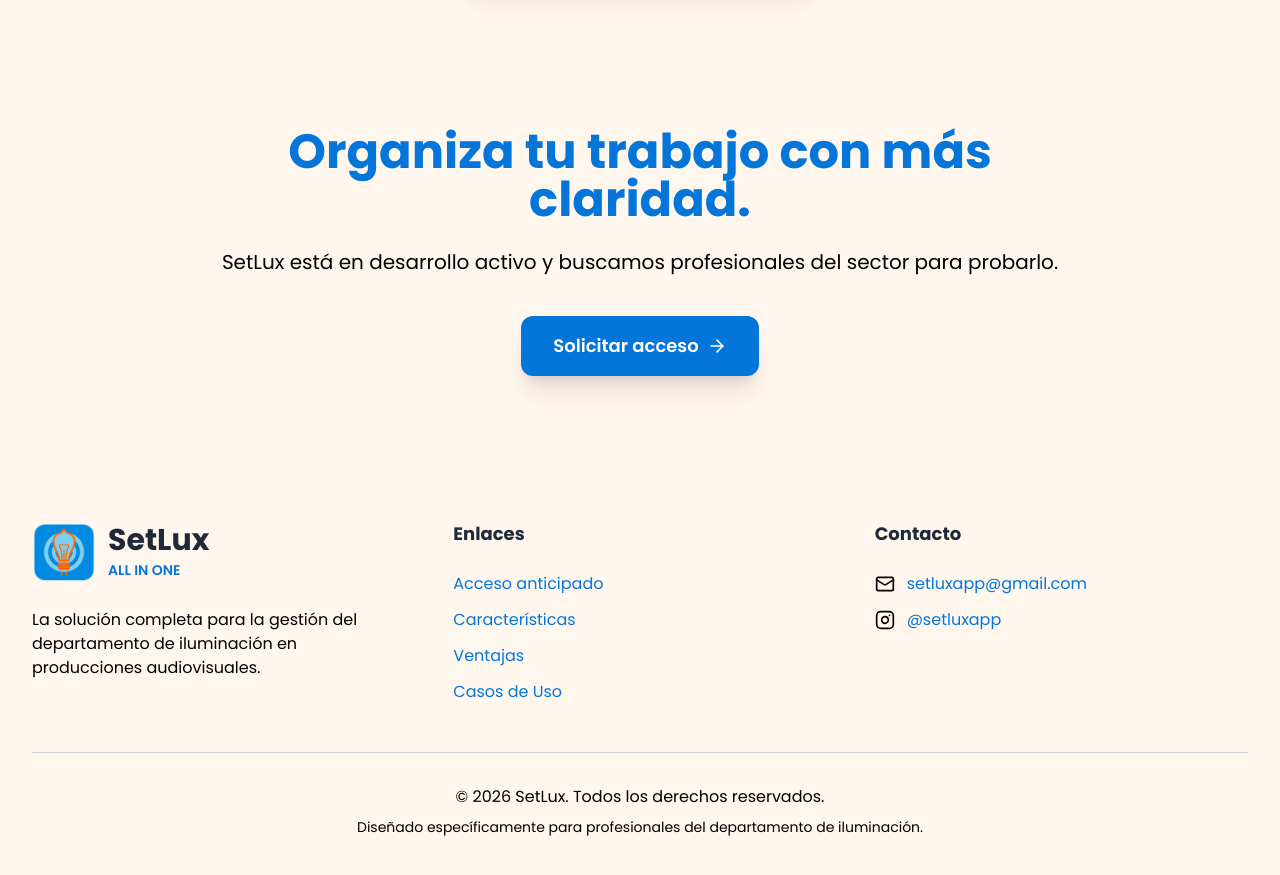
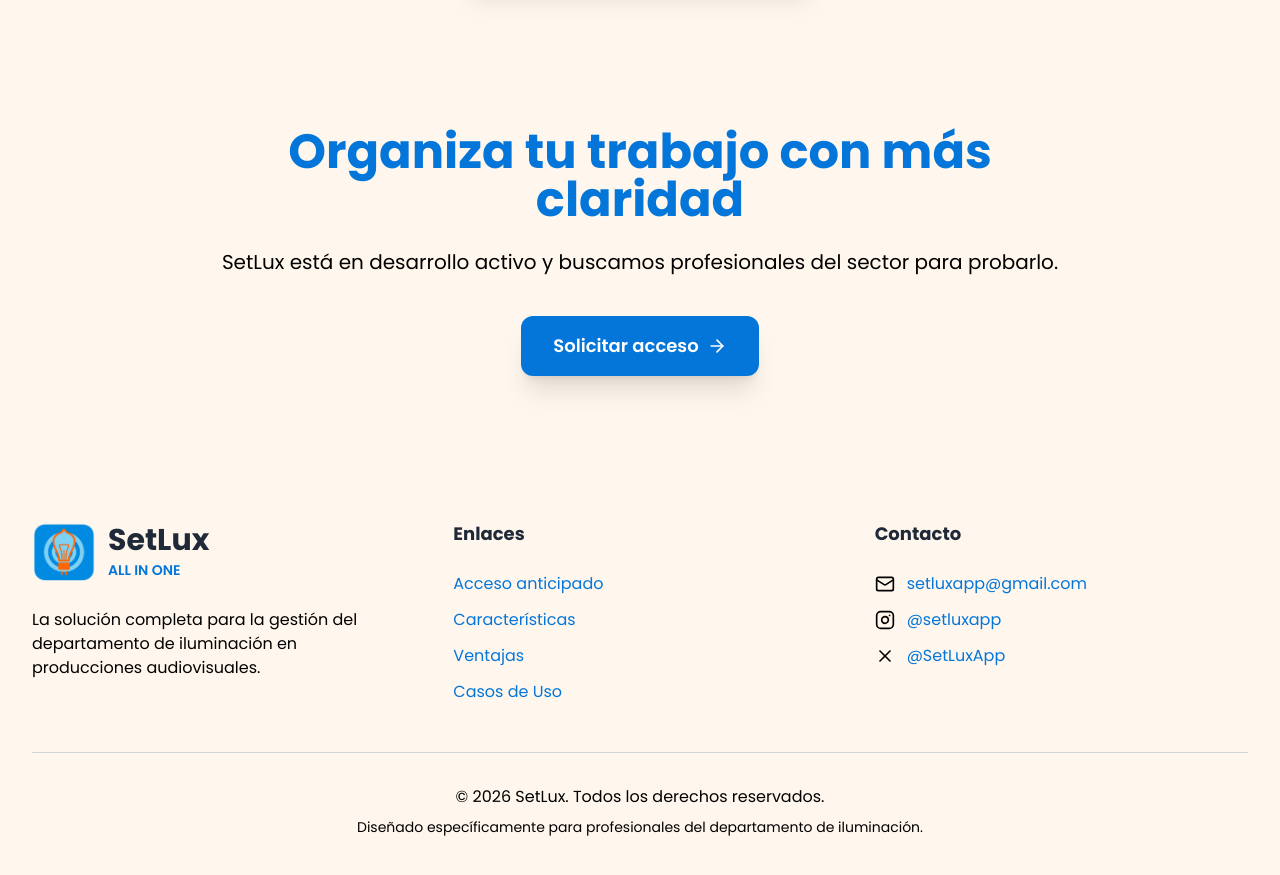
Before and after one commit to rockalimbau-dotcom/landingpage-set-lux, a React (Vite) app: page / in a window 1280 px wide. Shown: the part 2620-3495 px from the top of the page. Built offline with nearby package versions, Linux system fonts and the light colour scheme.

Commit message:
Update social icon and CTA title

```diff
--- a/src/components/Footer.tsx
+++ b/src/components/Footer.tsx
@@ -1,6 +1,6 @@
 
 
-import { Mail, Instagram } from 'lucide-react'
+import { Mail, Instagram, X } from 'lucide-react'
 import { Link } from 'react-router-dom'
 import Logo from './Logo'
 import { useTheme } from '../contexts/ThemeContext'
@@ -117,6 +117,19 @@
                     @setluxapp
                   </a>
                 </li>
+                <li className="flex items-center">
+                  <X className="w-4 h-4 md:w-5 md:h-5 mr-2 md:mr-3 flex-shrink-0" style={{ color: isDark ? '#ffffff' : '#000000' }} />
+                  <a
+                    href="https://x.com/SetLuxApp"
+                    target="_blank"
+                    rel="noopener noreferrer"
+                    className="hover:opacity-80 transition-opacity text-sm md:text-base"
+                    aria-label="X"
+                    style={{ color: isDark ? '#F27405' : '#0476D9' }}
+                  >
+                    @SetLuxApp
+                  </a>
+                </li>
               </ul>
             </div>
           </div>
--- a/src/locales/ca/common.json
+++ b/src/locales/ca/common.json
@@ -116,7 +116,7 @@
     }
   },
   "cta": {
-    "title": "Organitza la teva feina amb més claredat.",
+    "title": "Organitza la teva feina amb més claredat",
     "text": "SetLux està en desenvolupament actiu i busquem professionals del sector per provar-lo.",
     "button": "Sol·licitar accés"
   },
--- a/src/locales/en/common.json
+++ b/src/locales/en/common.json
@@ -116,7 +116,7 @@
     }
   },
   "cta": {
-    "title": "Organize your work with more clarity.",
+    "title": "Organize your work with more clarity",
     "text": "SetLux is in active development and we’re looking for professionals to test it.",
     "button": "Request access"
   },
--- a/src/locales/es/common.json
+++ b/src/locales/es/common.json
@@ -116,7 +116,7 @@
     }
   },
   "cta": {
-    "title": "Organiza tu trabajo con más claridad.",
+    "title": "Organiza tu trabajo con más claridad",
     "text": "SetLux está en desarrollo activo y buscamos profesionales del sector para probarlo.",
     "button": "Solicitar acceso"
   },
```
